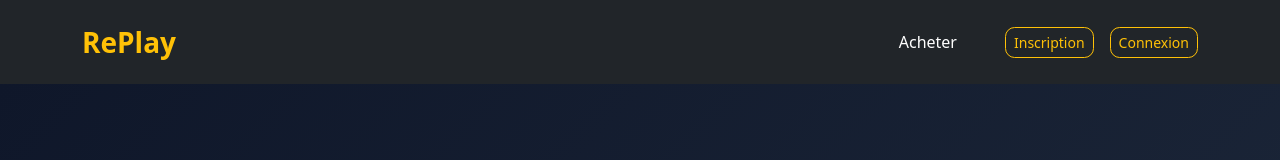
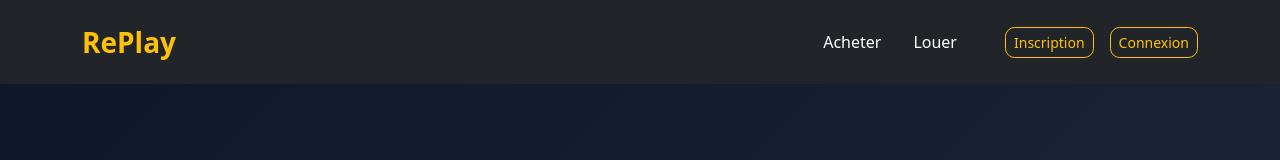
Before and after one commit to FelixPepin/Replay, a Vue app in the folder frontend/: page / in a window 1280 px wide. Shown: the top 160 px of the page. Built offline with nearby package versions, Linux system fonts and the light colour scheme.

Commit message:
Ajout page louer dans nav + router

```diff
--- a/frontend/src/App.vue
+++ b/frontend/src/App.vue
@@ -27,6 +27,7 @@ function deconnecter() {
 
         <div class="d-flex align-items-center">
           <RouterLink to="/achat" class="nav-link text-white me-3">Acheter</RouterLink>
+          <RouterLink to="/louer" class="nav-link text-white me-3">Louer</RouterLink>
           <RouterLink v-if="auth.estConnecte" to="/vendre" class="nav-link text-white me-3"
             >Mettre en Vendre</RouterLink
           >
--- a/frontend/src/router/index.js
+++ b/frontend/src/router/index.js
@@ -7,7 +7,7 @@ import HomeView from '../views/HomeView.vue'
 import MesVentes from '@/views/MesVentes.vue'
 import ModifierVente from '@/views/ModifierVente.vue'
 import SupprimerVente from '@/views/SupprimerVente.vue'
-import PageLocation from '@/views/PageMettreEnLocation.vue'
+import PageLocation from '@/views/PageLocation.vue'
 import PageMettreEnLocation from '@/views/PageMettreEnLocation.vue'
 
 const router = createRouter({
@@ -58,6 +58,11 @@ const router = createRouter({
       name: 'mettreEnLocation',
       component: PageMettreEnLocation,
     },
+    {
+      path: '/louer',
+      name: 'louer',
+      component: PageLocation
+    }
   ],
 })
 
```
